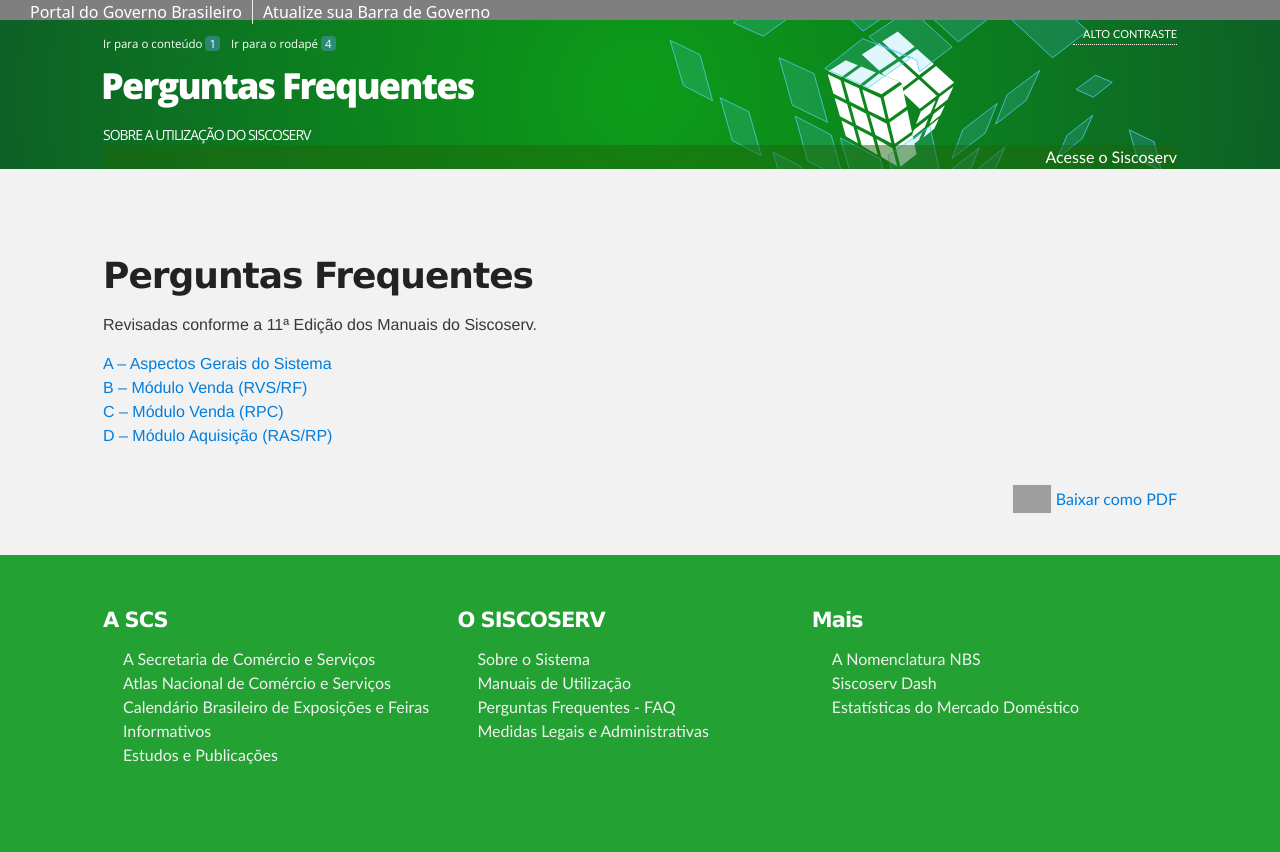
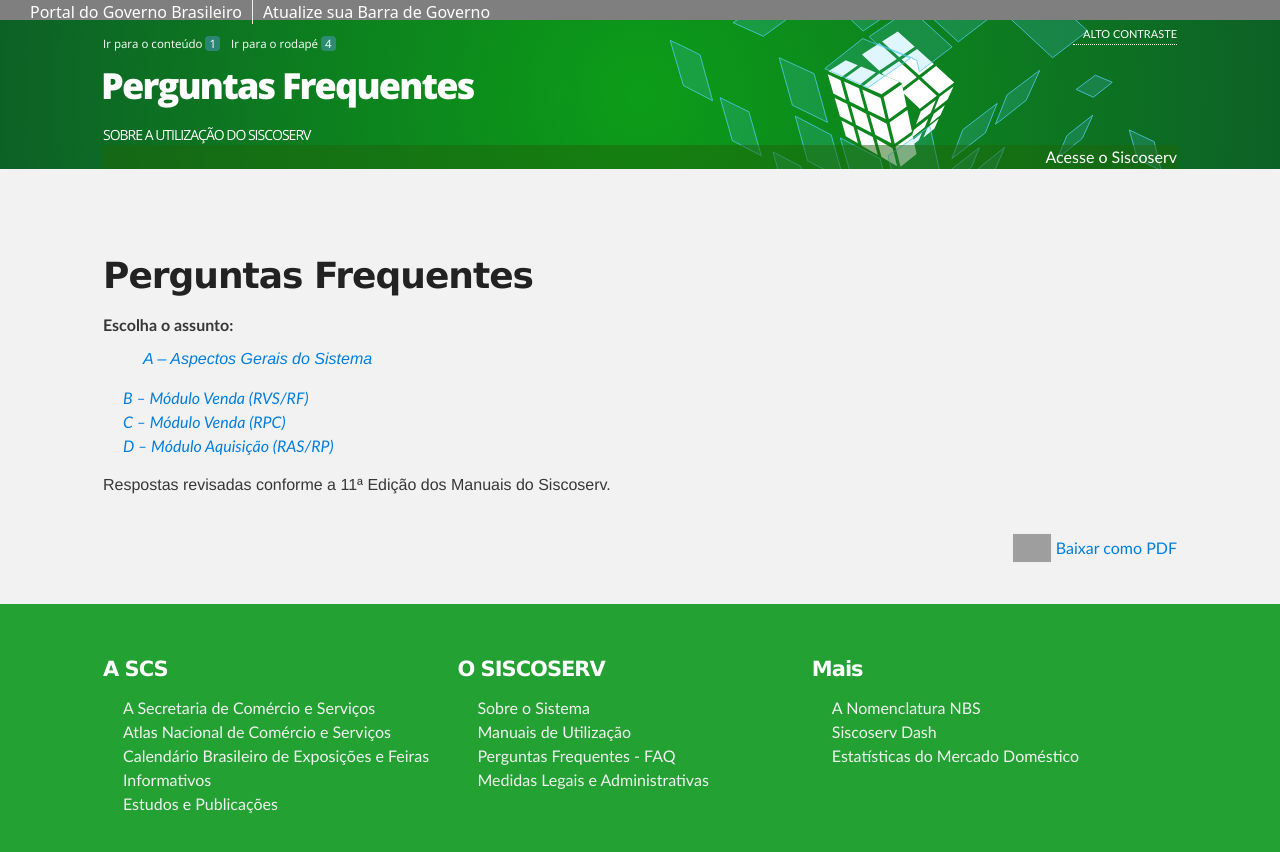
Before and after one commit to mdicgovbr/pagina-FAQ, a Jekyll site: the page built from index.md, in a window 1280 px wide. Shown: the top 852 px of the page. Built offline with Jekyll 4.4.1, drawn with Linux system fonts in a browser that asks for light colours; nearby versions of some CDN libraries; grey boxes are pictures that could not be loaded.

Commit message:
Aprimorando a home

```diff
--- a/index.md
+++ b/index.md
@@ -8,10 +8,11 @@ title: Página FAQ
 
 # Perguntas Frequentes
 
+Escolha o assunto:
 
-Revisadas conforme a 11ª Edição dos Manuais do Siscoserv.
+: [A – Aspectos Gerais do Sistema](/aspectos-gerais-do-sistema)
+: [B – Módulo Venda (RVS/RF)](/modulo-de-venda)
+: [C – Módulo Venda (RPC)](/modulo-de-venda-RPC)
+: [D – Módulo Aquisição (RAS/RP)](/modulo-aquisicao)
 
-[A – Aspectos Gerais do Sistema](/aspectos-gerais-do-sistema)
-[B – Módulo Venda (RVS/RF)](/modulo-de-venda)
-[C – Módulo Venda (RPC)](/modulo-de-venda-RPC)
-[D – Módulo Aquisição (RAS/RP)](/modulo-aquisicao)
+Respostas revisadas conforme a 11ª Edição dos Manuais do Siscoserv.
```
